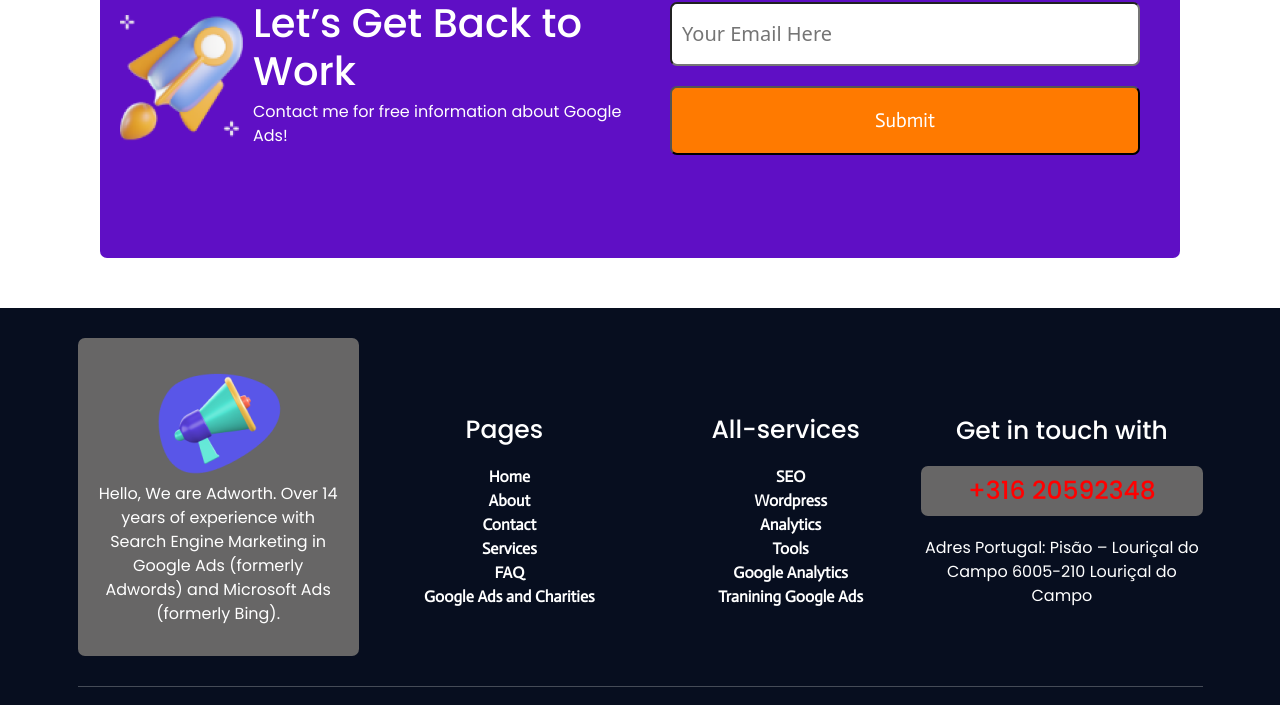
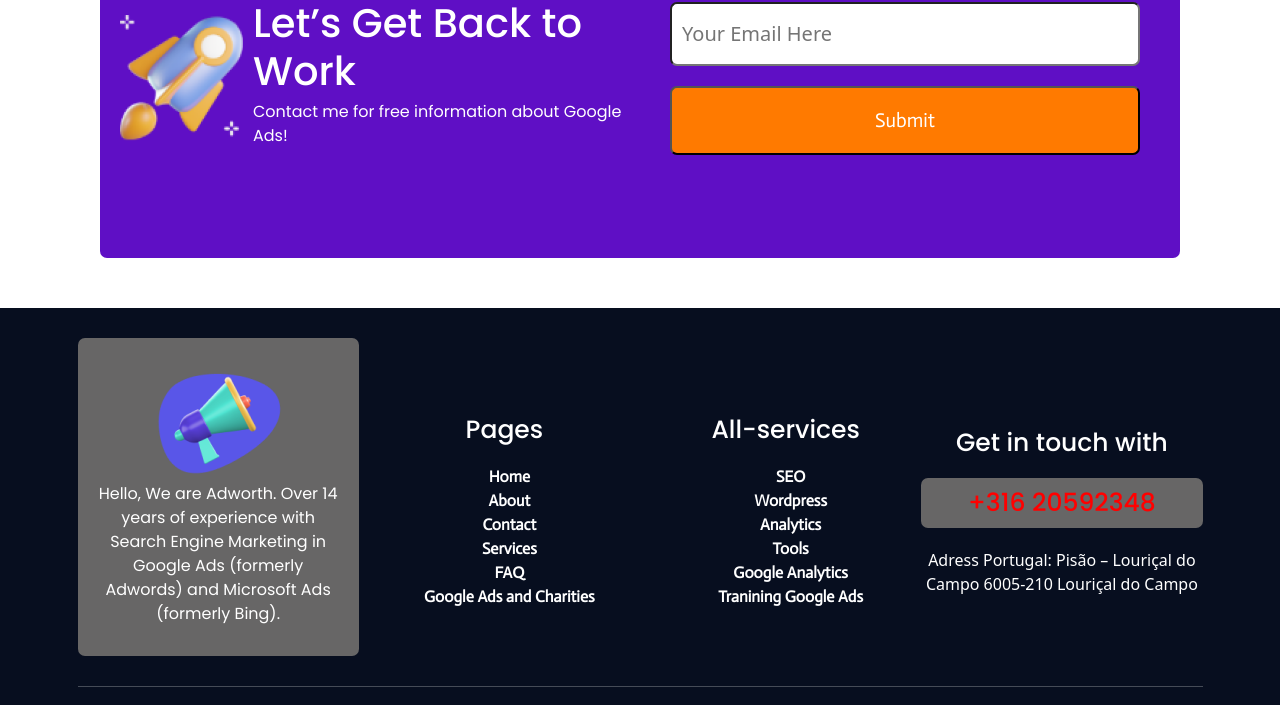
Before and after one commit to riyad-init/Ad-worth, a plain HTML site: page index.html in a window 1280 px wide. Shown: the part 5969-6674 px from the top of the page. Drawn offline with nearby package versions, Linux system fonts and the light colour scheme.

Commit message:
Some Changes done in HTML

```diff
--- a/index.html
+++ b/index.html
@@ -722,14 +722,14 @@
                 <h6>
                     Get in touch with
                 </h6>
-                <h6 class="call-center">
+                <h6 class="call-center" href="tell:+316 20592348" >
                     +316 20592348
                 </h6>
-                <p>
-                    Adres Portugal:
+                <address>
+                    Adress Portugal:
                     Pisão – Louriçal do Campo 6005-210
                     Louriçal do Campo
-                </p>
+                </address>
             </div>
         </div>
         <hr>
--- a/style.css
+++ b/style.css
@@ -452,6 +452,9 @@ footer .item{
     font-size: 2.5rem;
     color: var(--orange-color);
 }
+address{
+    font-size: 1.6rem;
+}
 
 
 @media(min-width:991px){
```
